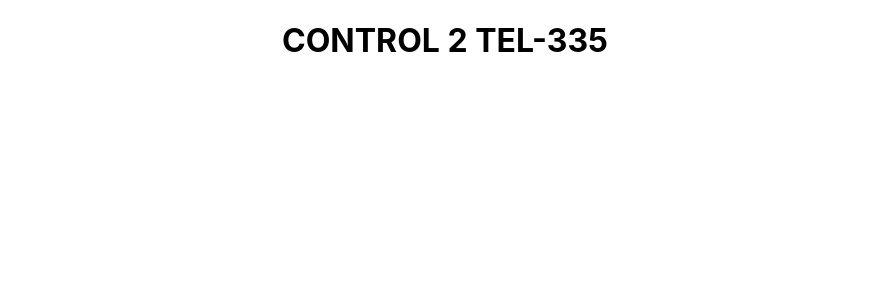
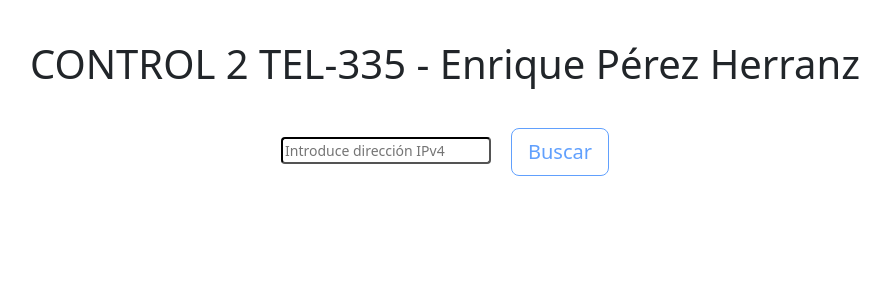
Before and after one commit to tel335/c2-2023, a React (Create React App) app: page / in a window 1280 px wide. Shown: the top 300 px of the page, without its empty margins (195-1085 px from the left). Built offline with nearby package versions, Linux system fonts and the light colour scheme.

Commit message:
commit final

```diff
--- a/package.json
+++ b/package.json
@@ -6,7 +6,10 @@
     "@testing-library/jest-dom": "^5.16.5",
     "@testing-library/react": "^13.4.0",
     "@testing-library/user-event": "^13.5.0",
+    "axios": "^1.4.0",
+    "bootstrap": "^5.3.0",
     "react": "^18.2.0",
+    "react-bootstrap": "^2.7.4",
     "react-dom": "^18.2.0",
     "react-scripts": "5.0.1",
     "web-vitals": "^2.1.4"
--- a/src/App.js
+++ b/src/App.js
@@ -1,9 +1,14 @@
 import './App.css';
+import React from 'react';
+import Case_1_2_3 from './components/case_1_2_3'
+import 'bootstrap/dist/css/bootstrap.min.css';
+
 
 function App() {
   return (
-    <div className="App">
-      <h1>CONTROL 2 TEL-335</h1>
+    <div className="App" style={{marginTop:40}}>
+      <h1>CONTROL 2 TEL-335 - Enrique Pérez Herranz</h1>
+      <Case_1_2_3 />
     </div>
   );
 }
--- /dev/null
+++ b/src/components/case_1_2_3.js
@@ -0,0 +1,162 @@
+// IMPORTANTE para probar la parte de axios cambiar en la linea: 108 handleSearchClick por handleSearchClick_axios
+
+import { useState } from 'react';
+import { Button, Modal, Container, Row, Col } from 'react-bootstrap';
+import axios from 'axios';
+import ValidIP from './validIP';
+
+function Case_1_2_3() {
+  const [ipAddress, setIPAddress] = useState('');
+  const [searchButtonDisabled, setSearchButtonDisabled] = useState(true);
+  const [showModal, setShowModal] = useState(false);
+  const [geoInfo, setGeoInfo] = useState(null);
+  const [invalidIPMessage, setInvalidIPMessage] = useState('');
+  const [saveButtonDisabled, setSaveButtonDisabled] = useState(true);
+  const [saveMessage, setSaveMessage] = useState('');
+
+  const objeto = {
+    "ip": "161.185.160.93",
+    "city": "New York City",
+    "region": "New York",
+    "country": "US",
+    "loc": "40.7143,-74.0060",
+    "org": "AS22252 The City of New York",
+    "postal": "10004",
+    "timezone": "America/New_York",
+    "readme": "https://ipinfo.io/missingauth"
+}
+  const handleInputChange = (e) => {
+    const value = e.target.value;
+    setIPAddress(value);
+    setSearchButtonDisabled(!ValidIP(value));
+    setInvalidIPMessage('');
+  };
+
+  const handleSearchClick = async () => {
+  try {
+
+    setGeoInfo(objeto);
+      setShowModal(true);
+      setSaveButtonDisabled(false);
+      setSaveMessage('');
+
+
+  } catch (error) {
+    setInvalidIPMessage('Formato IP no valido');
+    console.error('Error encontrando direccion IP :', error);
+  }
+};
+  const handleSearchClick_axios = async () => {
+    try {
+      const response = await axios.get(`https://ipinfo.io/${ipAddress}/geo`);
+      if (response.status === 200) {
+        setGeoInfo(response.data);
+        setShowModal(true);
+        setSaveButtonDisabled(false);
+        setSaveMessage('');
+      } else {
+        setInvalidIPMessage('Error: No se pudo obtener información para la dirección IP especificada');
+      }
+    } catch (error) {
+      setShowModal(false);
+      console.error('Error buscando dirección IP:', error);
+      setInvalidIPMessage('Error: No se pudo obtener información para la dirección IP especificada');
+    }
+  };
+
+  const handleSaveClick = async () => {
+    try {
+      const response = await axios.post('https://jsonplaceholder.typicode.com/posts', {
+        ip: geoInfo.ip,
+        city: geoInfo.city,
+        region: geoInfo.region,
+        country: geoInfo.country
+      });
+      if (response.status === 201) {
+        setSaveMessage('Guardado correctamente');
+      } else {
+        setSaveMessage('Error al guardar. Inténtalo de nuevo.');
+      }
+    } catch (error) {
+      setSaveMessage('Error al guardar. Inténtalo de nuevo.');
+      console.error('Error al guardar los datos:', error);
+    }
+  };
+
+  const handleCloseModal = () => {
+    setShowModal(false);
+    setGeoInfo(null);
+    setSaveButtonDisabled(true);
+    setSaveMessage('');
+  };
+
+  return (
+    <section id="buscadorDireccionIP">
+      <Container style={{ marginTop: 40 }}>
+        <Row>
+          <Col className="text-left">
+            <input
+              type="text"
+              value={ipAddress}
+              placeholder="Introduce dirección IPv4"
+              onChange={handleInputChange}
+              style={{
+                fontSize: '14px',
+                lineHeight: '1.5',
+                borderColor: 'black',
+                borderRadius: '4px',
+              }}
+            />
+            <Button
+              variant="outline-primary"
+              style={{ marginLeft: 20 }}
+              size="lg"
+              onClick={handleSearchClick}
+              disabled={searchButtonDisabled}
+            >
+              Buscar
+            </Button>
+            {invalidIPMessage && <p>{invalidIPMessage}</p>}
+          </Col>
+        </Row>
+      </Container>
+
+      <Modal show={showModal} onHide={handleCloseModal}>
+        <Modal.Header closeButton>
+          <Modal.Title>Informacion IP</Modal.Title>
+        </Modal.Header>
+        <Modal.Body>
+          {geoInfo && (
+            <div>
+              <p>IP Address: {geoInfo.ip}</p>
+              <p>Hostname: {geoInfo.hostname}</p>
+              <p>City: {geoInfo.city}</p>
+              <p>Region: {geoInfo.region}</p>
+              <p>Country: {geoInfo.country}</p>
+              <p>Localization: {geoInfo.loc}</p>
+              <p>Provider: {geoInfo.org}</p>
+              <p>Postal Code: {geoInfo.postal}</p>
+              <p>Timezone: {geoInfo.timezone}</p>
+            </div>
+          )}
+          <Button
+            variant="primary"
+            onClick={handleSaveClick}
+            disabled={saveButtonDisabled}
+            style={{ marginTop: 20 }}
+          >
+            Guardar
+          </Button>
+          {saveMessage && <p>{saveMessage}</p>}
+        </Modal.Body>
+        <Modal.Footer>
+          <Button variant="secondary" onClick={handleCloseModal}>
+            Close
+          </Button>
+        </Modal.Footer>
+      </Modal>
+    </section>
+  );
+}
+
+export default Case_1_2_3;
--- /dev/null
+++ b/src/components/validIP.js
@@ -0,0 +1,6 @@
+
+function ValidIP(ipAddress) {
+  const ipPattern = /^(\d{1,3}\.){3}\d{1,3}$/;
+  return ipPattern.test(ipAddress);
+}
+export default ValidIP
```
Also changed, not shown: 1 other file (tests, documents, lock files or other folders).
